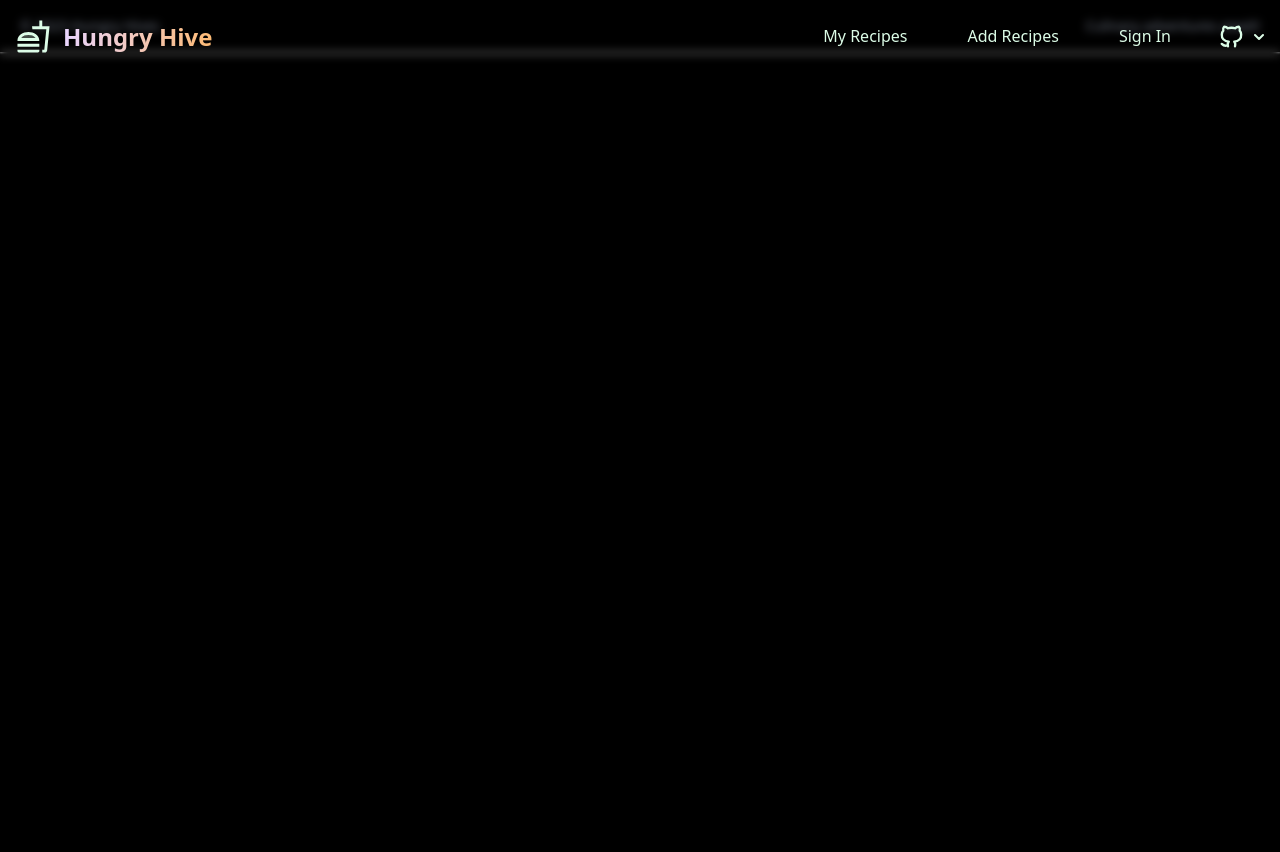
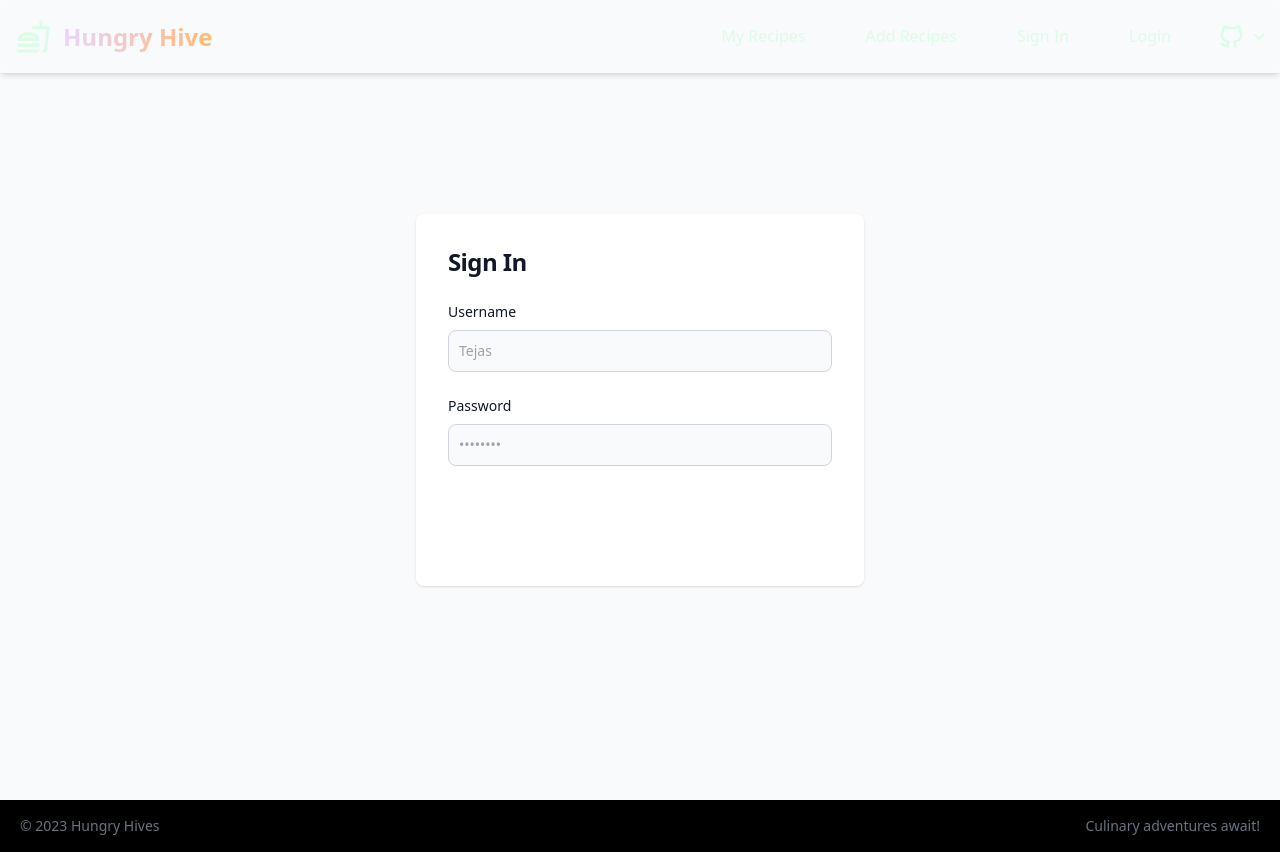
Before and after one commit to srajankumar/hungry-hive, a React (Create React App) app in the folder client/: page /auth in a window 1280 px wide. Before the commit the page ends 800 px from the top, so only its background shows below. Built offline with nearby package versions, Linux system fonts and the light colour scheme.

Commit message:
Sign In working ,next Login

```diff
--- a/client/package.json
+++ b/client/package.json
@@ -6,7 +6,9 @@
     "@testing-library/jest-dom": "^5.17.0",
     "@testing-library/react": "^13.4.0",
     "@testing-library/user-event": "^13.5.0",
+    "axios": "^1.4.0",
     "react": "^18.2.0",
+    "react-cookie": "^5.0.0",
     "react-dom": "^18.2.0",
     "react-parallax-tilt": "^1.7.158",
     "react-router-dom": "^6.15.0",
--- a/client/src/App.js
+++ b/client/src/App.js
@@ -4,6 +4,8 @@ import MyRecipes from "./pages/myRecipes";
 import Home from "./pages/Home";
 import { BrowserRouter as Router, Routes, Route } from "react-router-dom";
 import Footer from "./components/Footer";
+import { Login } from "./pages/Login";
+import { Authori } from "./pages/Authori";
 function App() {
   return (
     <div>
@@ -12,6 +14,8 @@ function App() {
           <Navbar />
           <Routes>
             <Route exact path="/" element={<Home />}></Route>
+            <Route exact path="/auth" element={<Authori/>}></Route>
+            <Route exact path="/login" element={<Login/>}></Route>
             <Route exact path="/my-recipes" element={<MyRecipes />}></Route>
             <Route exact path="/add-recipes" element={<AddRecipes />}></Route>
           </Routes>
--- a/client/src/components/Navbar.jsx
+++ b/client/src/components/Navbar.jsx
@@ -79,10 +79,18 @@ const Navbar = () => {
               </li>
               <li>
                 <a
-                  href=""
+                  href="/auth"
                   className="hover:underline hover:underline-offset-4 focus:underline focus:underline-offset-8 block py-2 pl-3 pr-4 rounded hover:text-gray-300 md:hover:bg-transparent"
                 >
                   Sign In
+                </a>
+              </li>
+              <li>
+                <a
+                  href="/login"
+                  className="hover:underline hover:underline-offset-4 focus:underline focus:underline-offset-8 block py-2 pl-3 pr-4 rounded hover:text-gray-300 md:hover:bg-transparent"
+                >
+                  Login
                 </a>
               </li>
               <li>
--- /dev/null
+++ b/client/src/pages/Authori.jsx
@@ -0,0 +1,99 @@
+import React, { useState } from "react";
+import axios from "axios"
+
+export const Authori = () => {
+  return (
+    <div>
+      <SignIn />
+    </div>
+  );
+};
+const SignIn = () => {
+  const [username, setUsername] = useState("");
+  const [password, setPassword] = useState("");
+  const onSubmit = async (event)=>{
+    event.preventDefault()
+    try{
+        await axios.post("http://localhost:3001/auth/register",{username,password})
+        alert("Registration Completed!! Now Login")
+    }catch(err){
+        console.error(err)
+    }
+  }
+  return (
+    <Form
+      username={username}
+      setUsername={setUsername}
+      password={password}
+      setPassword={setPassword}
+      label="Sign In"
+      onSubmit={onSubmit}
+    />
+  );
+};
+
+const Form = ({username, setUsername, password, setPassword, label,onSubmit}) => {
+  return (
+    <section class="bg-gray-50 dark:bg-gray-900">
+      <div class="flex flex-col items-center justify-center px-6 py-8 mx-auto md:h-screen lg:py-0">
+        <div class="w-full bg-white rounded-lg shadow dark:border md:mt-0 sm:max-w-md xl:p-0 dark:bg-gray-800 dark:border-gray-700">
+          <div class="p-6 space-y-4 md:space-y-6 sm:p-8">
+            <h1 class="text-xl font-bold leading-tight tracking-tight text-gray-900 md:text-2xl dark:text-white">
+              {label}
+            </h1>
+            <form class="space-y-4 md:space-y-6" action="#" onSubmit={onSubmit}>
+              <div>
+                <label
+                  for="username"
+                  class="block mb-2 text-sm font-medium text-gray-900 dark:text-white"
+                >
+                  Username
+                </label>
+                <input
+                  type="text"
+                  name="username"
+                  id="username"
+                  class="bg-gray-50 border border-gray-300 text-gray-900 sm:text-sm rounded-lg focus:ring-primary-600 focus:border-primary-600 block w-full p-2.5 dark:bg-gray-700 dark:border-gray-600 dark:placeholder-gray-400 dark:text-white dark:focus:ring-blue-500 dark:focus:border-blue-500"
+                  placeholder="Tejas"
+                  required=""
+                  value={username}
+                  onChange={(event) => setUsername(event.target.value)}
+
+                />
+              </div>
+              <div>
+                <label
+                  for="password"
+                  class="block mb-2 text-sm font-medium text-gray-900 dark:text-white"
+                >
+                  Password
+                </label>
+                <input
+                  type="password"
+                  name="password"
+                  id="password"
+                  placeholder="••••••••"
+                  class="bg-gray-50 border border-gray-300 text-gray-900 sm:text-sm rounded-lg focus:ring-primary-600 focus:border-primary-600 block w-full p-2.5 dark:bg-gray-700 dark:border-gray-600 dark:placeholder-gray-400 dark:text-white dark:focus:ring-blue-500 dark:focus:border-blue-500"
+                  required=""
+                  value={password}
+                  onChange={(event) => setPassword(event.target.value)}
+                />
+              </div>
+              <div class="flex items-center justify-between">
+
+
+              </div>
+              <button
+                type="submit"
+                class="w-full text-white bg-primary-600 hover:bg-primary-700 focus:ring-4 focus:outline-none focus:ring-primary-300 font-medium rounded-lg text-sm px-5 py-2.5 text-center dark:bg-primary-600 dark:hover:bg-primary-700 dark:focus:ring-primary-800"
+              >
+                {label}
+              </button>
+
+            </form>
+          </div>
+        </div>
+      </div>
+    </section>
+  );
+};
--- /dev/null
+++ b/client/src/pages/Login.jsx
@@ -0,0 +1,97 @@
+import React, { useState } from 'react'
+import axios from "axios"
+export const Login = () => {
+  return (
+    <div>
+        <LogIn/>
+    </div>
+  )
+}
+const LogIn = () => {
+    const [username, setUsername] = useState("");
+    const [password, setPassword] = useState("");
+    const onSubmit =async (event)=>{
+        event.preventDefaut()
+        try{
+
+        }catch(err){
+            console.error(err)
+        }
+    }
+    return (
+      <Form
+        username={username}
+        setUsername={setUsername}
+        password={password}
+        setPassword={setPassword}
+        label="Login"
+        onSubmit={onSubmit}
+      />
+    );
+  };
+
+  const Form = ({username, setUsername, password, setPassword, label,onSubmit}) => {
+    return (
+      <section class="bg-gray-50 dark:bg-gray-900">
+        <div class="flex flex-col items-center justify-center px-6 py-8 mx-auto md:h-screen lg:py-0">
+          <div class="w-full bg-white rounded-lg shadow dark:border md:mt-0 sm:max-w-md xl:p-0 dark:bg-gray-800 dark:border-gray-700">
+            <div class="p-6 space-y-4 md:space-y-6 sm:p-8">
+              <h1 class="text-xl font-bold leading-tight tracking-tight text-gray-900 md:text-2xl dark:text-white">
+                {label}
+              </h1>
+              <form class="space-y-4 md:space-y-6" action="#"onSubmit={onSubmit}>
+                <div>
+                  <label
+                    for="username"
+                    class="block mb-2 text-sm font-medium text-gray-900 dark:text-white"
+                  >
+                    Username
+                  </label>
+                  <input
+                    type="text"
+                    name="username"
+                    id="username"
+                    class="bg-gray-50 border border-gray-300 text-gray-900 sm:text-sm rounded-lg focus:ring-primary-600 focus:border-primary-600 block w-full p-2.5 dark:bg-gray-700 dark:border-gray-600 dark:placeholder-gray-400 dark:text-white dark:focus:ring-blue-500 dark:focus:border-blue-500"
+                    placeholder="Tejas"
+                    required=""
+                    value={username}
+                    onChange={(event) => setUsername(event.target.value)}
+
+                  />
+                </div>
+                <div>
+                  <label
+                    for="password"
+                    class="block mb-2 text-sm font-medium text-gray-900 dark:text-white"
+                  >
+                    Password
+                  </label>
+                  <input
+                    type="password"
+                    name="password"
+                    id="password"
+                    placeholder="••••••••"
+                    class="bg-gray-50 border border-gray-300 text-gray-900 sm:text-sm rounded-lg focus:ring-primary-600 focus:border-primary-600 block w-full p-2.5 dark:bg-gray-700 dark:border-gray-600 dark:placeholder-gray-400 dark:text-white dark:focus:ring-blue-500 dark:focus:border-blue-500"
+                    required=""
+                    value={password}
+                    onChange={(event) => setPassword(event.target.value)}
+                  />
+                </div>
+                <div class="flex items-center justify-between">
+
+
+                </div>
+                <button
+                  type="submit"
+                  class="w-full text-white bg-primary-600 hover:bg-primary-700 focus:ring-4 focus:outline-none focus:ring-primary-300 font-medium rounded-lg text-sm px-5 py-2.5 text-center dark:bg-primary-600 dark:hover:bg-primary-700 dark:focus:ring-primary-800"
+                >
+                  {label}
+                </button>
+
+              </form>
+            </div>
+          </div>
+        </div>
+      </section>
+    );
+  };
```
Also changed, not shown: 1 other file (tests, documents, lock files or other folders).
